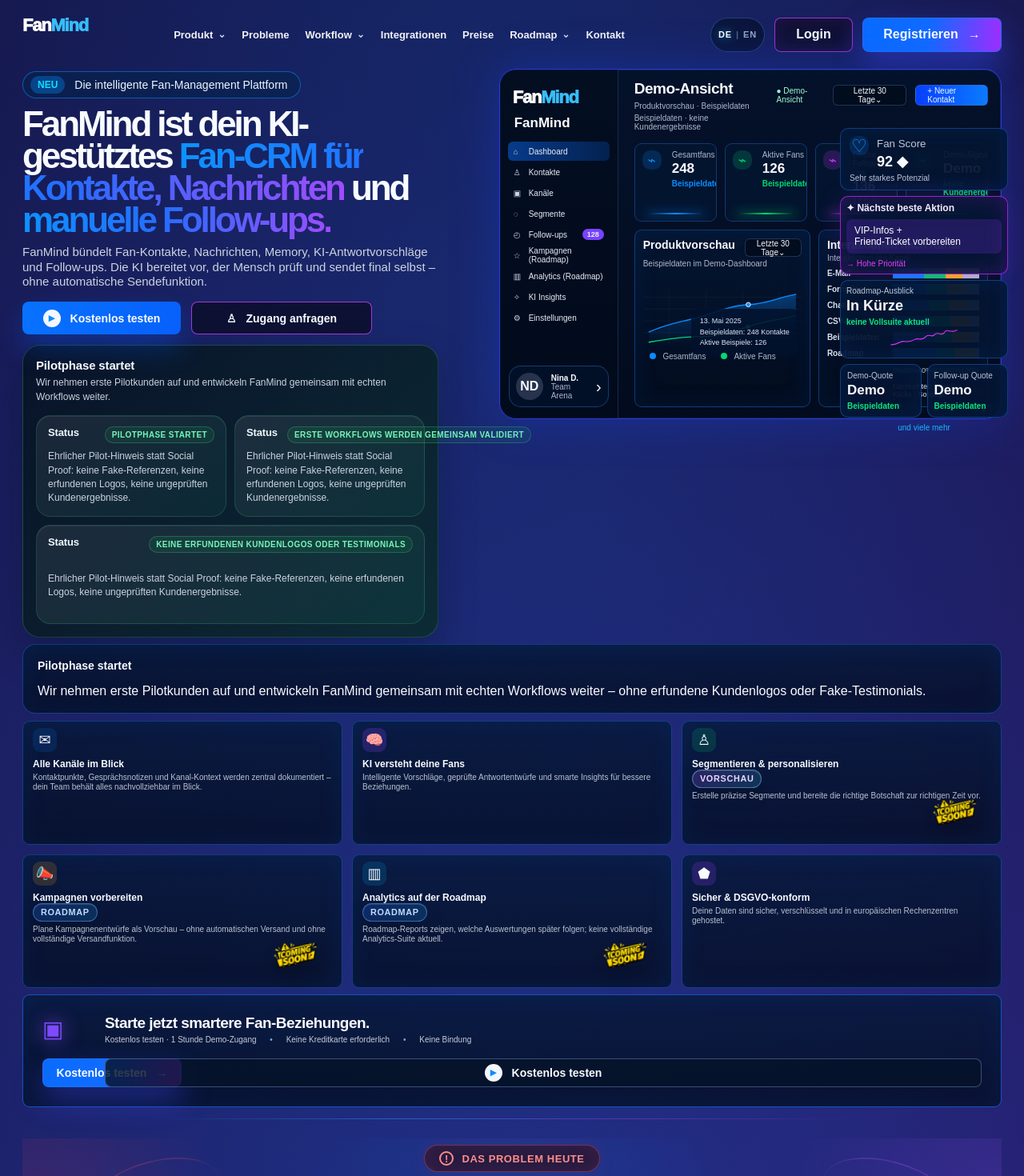
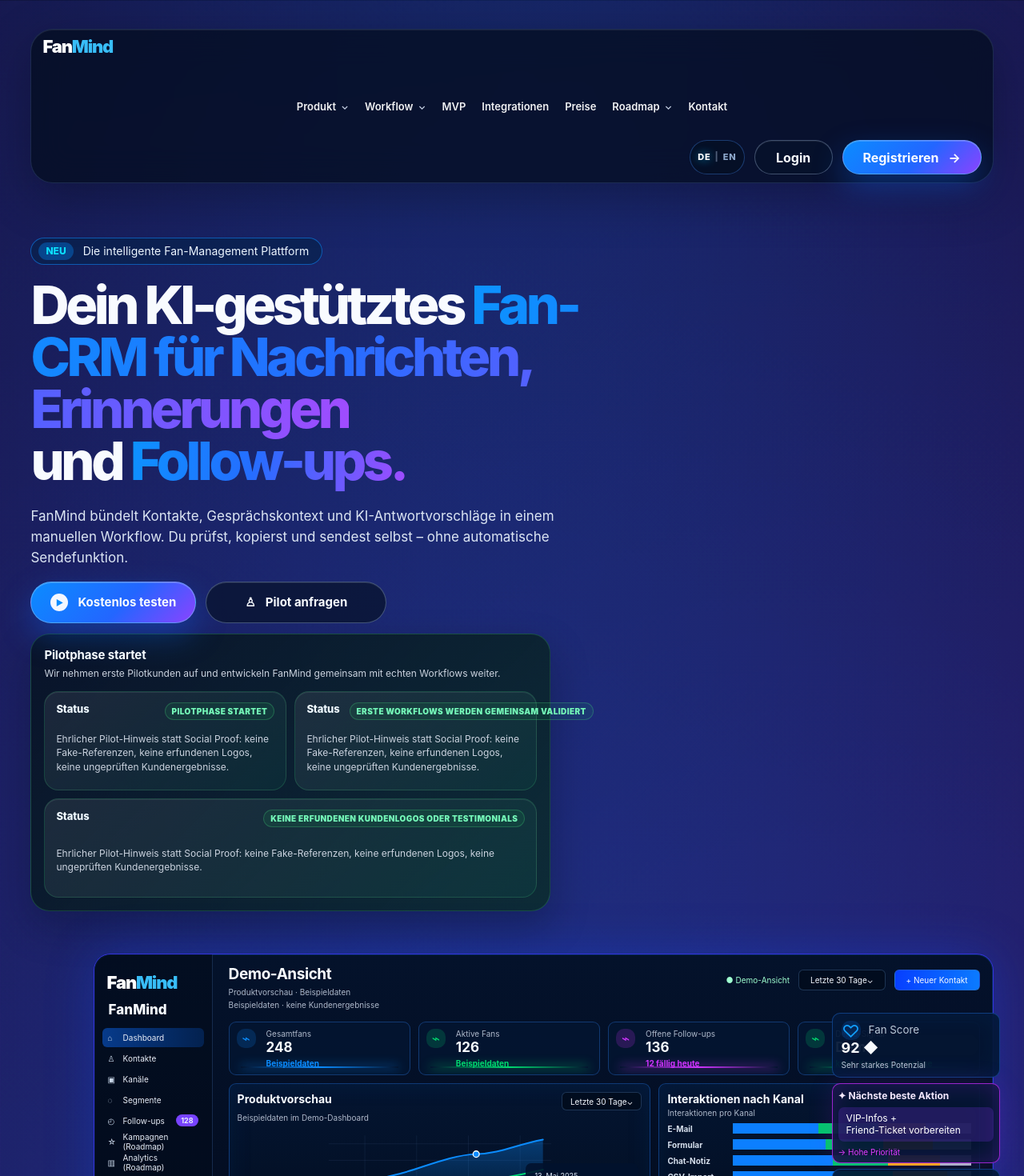
Before and after one commit to Bernds-tech/FanMind, a Next.js app: page /landing-v2 in a window 1280 px wide. Shown: the top 1470 px of the page at 80% size. Built offline with nearby package versions, Linux system fonts and the light colour scheme.

Commit message:
Polish landing page for go-live

```diff
--- a/src/app/landing-v2/page.tsx
+++ b/src/app/landing-v2/page.tsx
@@ -2,7 +2,7 @@ import type { Metadata } from "next";
 import Image from "next/image";
 import type { FeatureKey } from "@/config/plans";
 import { shouldShowFeature } from "@/lib/plans";
-import { createFanMindTranslator, fanmindCopy, getFanMindLanguage, landingPath, localizedPath, localizeFanMindValue, type FanMindLanguage } from "@/lib/fanmindCopy";
+import { createFanMindTranslator, getFanMindLanguage, landingPath, localizedPath, localizeFanMindValue, type FanMindLanguage } from "@/lib/fanmindCopy";
 import { FanMindLogo } from "@/components/FanMindLogo";
 import { ComingSoonMark } from "@/components/ComingSoonMark";
 import { PlatformLogo } from "@/components/PlatformLogo";
@@ -20,7 +20,8 @@ const LANDING_ROADMAP_HREF = "/landing-v2#roadmap";
 
 function statusVariantFromLabel(status?: string): FeatureStatusLabelVariant | undefined {
   if (!status) return undefined;
-  if (["Roadmap", "In Kürze"].includes(status)) return "roadmap";
+  if (["Roadmap", "In Kürze", "Coming Soon"].includes(status)) return "roadmap";
+  if (["Beta / in Vorbereitung"].includes(status)) return "preview";
   if (["Vorschau", "Preview", "BETA"].includes(status)) return "preview";
   if (["Geplant", "Planned"].includes(status)) return "planned";
   if (["Aktiv", "Bereit", "Verfügbar", "Aktiv", "Active"].includes(status)) return "active";
@@ -31,8 +32,8 @@ const comingSoonIntegrationPlatforms = new Set(["email", "discord", "whatsapp",
 
 const navItems = [
   { label: "Produkt", href: "#produkt-showcase", caret: true },
-  { label: "Probleme", href: "#problem" },
   { label: "Workflow", href: "#conversion", caret: true },
+  { label: "MVP", href: "#features" },
   { label: "Integrationen", href: "#integrationen" },
   { label: "Preise", href: "#preise" },
   { label: "Roadmap", href: LANDING_ROADMAP_HREF, caret: true },
@@ -48,41 +49,39 @@ const pilotSignals = [
 const features = [
   {
     icon: "✉",
-    title: "Alle Kanäle im Blick",
-    text: "Kontaktpunkte, Gesprächsnotizen und Kanal-Kontext werden zentral dokumentiert – dein Team behält alles nachvollziehbar im Blick.",
+    title: "Kontakte / Fans",
+    text: "Profile, Gesprächsnotizen, Tags und Kontaktverlauf werden zentral und nachvollziehbar gepflegt.",
     tone: "blue",
   },
   {
     icon: "🧠",
-    title: "KI versteht deine Fans",
-    text: "Intelligente Vorschläge, geprüfte Antwortentwürfe und smarte Insights für bessere Beziehungen.",
+    title: "KI-Antwortvorschläge",
+    text: "FanMind erstellt passende Entwürfe aus Kontext und Memory. Du prüfst, kopierst und sendest selbst.",
     tone: "purple",
   },
   {
     icon: "♙",
-    title: "Segmentieren & personalisieren",
-    status: "Vorschau",
-    text: "Erstelle präzise Segmente und bereite die richtige Botschaft zur richtigen Zeit vor.",
+    title: "CSV-Import & Memory",
+    text: "Bestehende Kontakte importieren, Details speichern und Follow-ups aus dem Kontext vorbereiten.",
     tone: "green",
   },
   {
     icon: "📣",
-    title: "Kampagnen vorbereiten",
+    title: "Manuelle Follow-ups",
+    text: "Nächste Schritte bleiben sichtbar, priorisiert und bewusst manuell steuerbar.",
+    tone: "orange",
+  },
+  {
+    icon: "▥",
+    title: "Ehrliche Roadmap",
     status: "Roadmap",
-    text: "Plane Kampagnenentwürfe als Vorschau – ohne automatischen Versand und ohne vollständige Versandfunktion.",
-    tone: "orange",
-  },
-  {
-    icon: "▥",
-    title: "Analytics auf der Roadmap",
-    status: "Roadmap",
-    text: "Roadmap-Reports zeigen, welche Auswertungen später folgen; keine vollständige Analytics-Suite aktuell.",
+    text: "Kampagnen, Reichweiten-Analytics und Rollen/Rechte sind klar als spätere Ausbaustufen markiert.",
     tone: "cyan",
   },
   {
     icon: "⬟",
-    title: "Sicher & DSGVO-konform",
-    text: "Deine Daten sind sicher, verschlüsselt und in europäischen Rechenzentren gehostet.",
+    title: "Kontrolle & Sicherheit",
+    text: "Keine automatische Sendefunktion, keine Bankdaten in FanMind und sichere Zahlung über den Zahlungsanbieter.",
     tone: "violet",
   },
 ];
@@ -360,7 +359,7 @@ const integrationChannels = [
     platform: "whatsapp",
     title: "WhatsApp",
     text: "Kontakte, Handles und Chat-Kontext für die spätere Synchronisation vorbereiten.",
-    status: "Coming Soon",
+    status: "Beta / in Vorbereitung",
     tone: "green",
   },
   {
@@ -375,8 +374,8 @@ const integrationChannels = [
     icon: "f",
     platform: "facebook",
     title: "Facebook",
-    text: "Profil- und Seitenkontakte für die spätere Synchronisation vorbereiten.",
-    status: "Coming Soon",
+    text: "Profil- und Seitenkontakte als vorbereiteten Beta-Workflow einordnen – keine produktive Vollintegration.",
+    status: "Beta / in Vorbereitung",
     tone: "blue",
   },
   {
@@ -399,8 +398,8 @@ const integrationChannels = [
     icon: "◎",
     platform: "instagram",
     title: "Instagram",
-    text: "DM-Kontext, Profile und relevante Aktivität für die spätere Synchronisation vorbereiten.",
-    status: "Coming Soon",
+    text: "DM-Kontext und Profile als vorbereiteten Beta-Workflow einordnen – keine produktive Vollintegration.",
+    status: "Beta / in Vorbereitung",
     tone: "pink",
   },
   {
@@ -460,13 +459,13 @@ const integrationBenefits = [
   {
     icon: "◷",
     title: "Beta / vorbereitet",
-    text: "Facebook und Instagram werden nur als vorbereitete Workflows gezeigt; keine produktive Vollintegration.",
+    text: "Facebook, Instagram und WhatsApp werden nur als vorbereitete Beta-Workflows gezeigt; keine produktive Vollintegration.",
     tone: "purple",
   },
   {
     icon: "▣",
     title: "Coming Soon",
-    text: "WhatsApp, TikTok, X, Discord, automatische Kampagnen, Reichweiten-Analytics sowie tiefe Rollen/Rechte.",
+    text: "TikTok, X, Discord, Kampagnen, Analytics/Reichweite sowie Rollen/Rechte bleiben Roadmap.",
     tone: "green",
   },
   {
@@ -529,10 +528,10 @@ const privacyControlCards = [
   },
   {
     number: "4",
-    icon: "⚠",
+    icon: "◇",
     title: "Do-not-push-Regeln",
     text: "Präferenzen und Sperrlisten werden respektiert – für vertrauensvolle, bewusste Kommunikation.",
-    label: "Automatisch geschützt gedacht",
+    label: "Roadmap: Präferenzen",
     tone: "amber",
   },
   {
@@ -655,26 +654,26 @@ const faqs = [
 const faqContacts = [
   {
     icon: "✉",
-    title: "Kontakt aufnehmen",
-    text: "Schreib uns eine Nachricht oder buche ein persönliches Gespräch.",
-    cta: "Jetzt schreiben",
-    href: "mailto:kontakt@fanmind.de?subject=Frage%20zu%20FanMind",
+    title: "Pilot anfragen",
+    text: "Schreib uns eine Nachricht zu deinem Use Case und zum passenden Pilot-Setup.",
+    cta: "Pilot anfragen",
+    href: "mailto:kontakt@fanmind.de?subject=Pilot%20anfragen",
     tone: "blue",
   },
   {
     icon: "▶",
-    title: "Zugang anfragen",
-    text: "Erlebe FanMind live und sieh, wie es für dich funktioniert.",
-    cta: "Zugang anfragen",
-    href: "#produkt-showcase",
+    title: "Kostenlos testen",
+    text: "Sieh dir die Produktvorschau an und starte mit einem kostenlosen Demo-Zugang.",
+    cta: "Kostenlos testen",
+    href: "/register",
     tone: "purple",
   },
   {
     icon: "ϟ",
-    title: "Antwort in unter 24 Stunden",
-    text: "Wir antworten schnell – persönlich und auf den Punkt.",
-    cta: "Mehr erfahren",
-    href: "/register",
+    title: "Login für bestehende Teams",
+    text: "Bestehende Nutzer gelangen direkt in ihren FanMind-Workspace.",
+    cta: "Login",
+    href: "/login",
     tone: "green",
   },
 ];
@@ -702,11 +701,11 @@ const pricingPlans = [
   {
     icon: "🚀",
     name: "Pilot / Setup",
-    eyebrow: "Zum Einstieg",
-    audience: "Für Teams, die einen geführten Setup-/Pilotmonat als echten Testmonat möchten.",
+    eyebrow: "Geführter Testmonat",
+    audience: "Für Teams, die FanMind mit einem echten Workflow gemeinsam einrichten und prüfen möchten.",
     pricePrefix: "",
     price: "990 € einmalig · zzgl. USt.",
-    cadence: "1 Testmonat · keine automatische Verlängerung",
+    cadence: "1 Testmonat · kein Abo · keine automatische Verlängerung",
     options: undefined,
     cta: "Pilot anfragen",
     href: "/register?plan=pilot",
@@ -714,100 +713,81 @@ const pricingPlans = [
     featured: false,
     status: "Aktiv",
     features: [
-      "Geführter Setup-/Pilotmonat",
-      "Ziel: echter Testmonat mit begleitetem Setup",
-      "1 Testmonat ohne automatische Verlängerung",
-      "Keine automatische Verlängerung, kein Abo, keine Bindung",
-      "Demo-Workspace, Kontakte/Fans und manuelle Kontakte testen",
-      "CSV-Import minimal, Notizen und Fan-Gedächtnis testen",
-      "Follow-ups, KI-Antwortvorschläge und Fan-Analyse-Report testen",
-      "Kanäle-Roadmap / Coming Soon sichtbar",
-      "Endet, wenn du danach nicht weitermachst",
+      "Begleiteter Setup-/Pilotmonat",
+      "Demo-Workspace mit realistischem MVP-Workflow",
+      "Kontakte/Fans, CSV-Import, Notizen und Memory testen",
+      "Follow-ups und KI-Antwortvorschläge prüfen",
+      "Externe Social-Integrationen klar als Roadmap/Beta markiert",
+      "Endet ohne automatische Verlängerung",
     ],
   },
   {
     icon: "♙",
-    name: "Starter",
-    eyebrow: "",
-    audience: "Für kleine Teams mit einem ersten echten Workspace.",
+    name: "Starter Flex",
+    eyebrow: "Monatlich kündbar",
+    audience: "Für kleine Teams, die produktiv starten und flexibel bleiben möchten.",
     pricePrefix: "",
-    price: "Starter ab 312 €/Monat · zzgl. USt.",
-    cadence: "Zwei Starter-Optionen im Paket",
-    options: [
-      {
-        title: "Starter Flex",
-        price: "990 € Setup + 312 €/Monat · zzgl. USt.",
-        note: "monatlich kündbar",
-        description: "Für Teams, die ohne Laufzeitbindung starten möchten.",
-      },
-      {
-        title: "Starter 12 Monate",
-        price: "0 € Setup + 312 €/Monat · zzgl. USt.",
-        note: "12 Monate Laufzeit",
-        description: "Für Teams, die die Einrichtung ohne Setup-Gebühr starten und sich für 12 Monate binden.",
-      },
-    ],
-    cta: "Starter wählen",
-    href: "/register?plan=starter",
+    price: "990 € Setup + 312 €/Monat · zzgl. USt.",
+    cadence: "monatlich kündbar",
+    options: undefined,
+    cta: "Registrieren",
+    href: "/register?plan=starter-flex",
     tone: "blue",
     featured: false,
     status: "Aktiv",
     features: [
-      "Starter Flex: 990 € Setup + 312 €/Monat · zzgl. USt. · monatlich kündbar",
-      "Starter 12 Monate: 0 € Setup + 312 €/Monat · zzgl. USt. · 12 Monate Laufzeit",
-      "Ein Profil / ein produktiver MVP-Workspace",
-      "Kontakte/Fans, manuelle Kontakte & CSV-Import minimal",
-      "Notizen und Fan-Gedächtnis / Memory",
+      "Ein produktiver MVP-Workspace",
+      "Kontakte/Fans und manuelle Kontaktpflege",
+      "CSV-Import, Notizen und Fan-Gedächtnis / Memory",
       "Follow-ups & Aufgaben inklusive /followups",
       "KI-Antwortvorschläge und Fan-Analyse-Report",
-      "Externe Social-Integrationen nur Roadmap/Preview",
-      "Beide Varianten gehören zum Starter-Paket",
+      "Kein automatischer Versand",
     ],
   },
   {
+    icon: "◎",
+    name: "Starter 12 Monate",
+    eyebrow: "Setup inklusive",
+    audience: "Für Teams, die FanMind langfristiger einführen und die Setup-Gebühr sparen möchten.",
+    pricePrefix: "",
+    price: "0 € Setup + 312 €/Monat · zzgl. USt.",
+    cadence: "12 Monate Laufzeit",
+    options: undefined,
+    cta: "Registrieren",
+    href: "/register?plan=starter-12",
+    tone: "green",
+    featured: true,
+    status: "Aktiv",
+    features: [
+      "Ein produktiver MVP-Workspace",
+      "Setup ohne separate Setup-Gebühr",
+      "Kontakte/Fans, CSV-Import und Memory",
+      "Follow-ups & Aufgaben inklusive /followups",
+      "KI-Antwortvorschläge und Fan-Analyse-Report",
+      "Externe Integrationen nur Beta/Roadmap",
+    ],
+  },
+  {
     icon: "▥",
-    name: "Growth",
+    name: "Growth / Agency",
     eyebrow: "Coming Soon",
-    audience: "Vorschau für wachsende Teams mit mehreren Profilen und mehr Struktur.",
+    audience: "Roadmap für wachsende Teams, Agenturen und mehrere Kunden-Workspaces.",
     pricePrefix: "",
-    price: "Coming Soon",
-    cadence: "Roadmap / Vorschau",
+    price: "Auf Anfrage",
+    cadence: "Coming Soon · nicht produktiv buchbar",
     options: undefined,
-    cta: "Auf Anfrage",
+    cta: "Pilot anfragen",
     href: "#kontakt",
     tone: "blue",
-    featured: true,
-    status: "Vorschau",
-    features: [
-      "Vorschau: mehrere Profile",
-      "Roadmap: mehr Struktur für Teams",
-      "Vorschau: erweiterte Follow-ups",
-      "Roadmap: Basis-Segmente",
-      "Noch nicht produktiv buchbar",
-      "Keine aktiven Features versprochen",
-    ],
-  },
-  {
-    icon: "♧",
-    name: "Agency",
-    eyebrow: "",
-    audience: "Roadmap-Vorschau für Agenturen mit mehreren Kunden und Team-Workflow.",
-    pricePrefix: "",
-    price: "Coming Soon",
-    cadence: "Roadmap / Vorschau",
-    options: undefined,
-    cta: "Auf Anfrage",
-    href: "#kontakt",
-    tone: "purple",
     featured: false,
     status: "Roadmap",
     features: [
-      "Vorschau: mehrere Profile / Kunden",
-      "Roadmap: Team-Workspace",
-      "Vorschau: größere Kontaktmengen",
-      "Roadmap: Workflow-Steuerung",
-      "Noch nicht produktiv buchbar",
-      "Analytics, Rollen & Integrationen als Roadmap / In Kürze",
+      "Mehrere Profile / Kunden als Roadmap",
+      "Team-Workspace und Rollen/Rechte geplant",
+      "Größere Kontaktmengen und Workflows geplant",
+      "Kampagnen und Analytics/Reichweite geplant",
+      "Noch nicht kaufbar dargestellt",
+      "Pilot-Feedback bestimmt den Ausbau",
     ],
   },
 ];
@@ -821,20 +801,20 @@ const pricingProofs = [
   },
   {
     icon: "✈",
-    title: "Sicherheitsgrenze: kein automatisches Senden",
-    text: "FanMind sendet nicht automatisch. Du entscheidest, wann und wie.",
+    title: "Keine automatische Sendefunktion",
+    text: "FanMind bereitet vor. Du entscheidest, kopierst und sendest selbst.",
     tone: "purple",
   },
   {
     icon: "↗",
-    title: "Pilot-Gebühr wird angerechnet",
-    text: "Der Pilot ist vom kostenlosen 1-Stunden-Demo-Zugang getrennt: 990 € einmalig zzgl. USt. für 1 Testmonat, ohne Abo und ohne automatische Verlängerung.",
+    title: "Keine Bankdaten in FanMind",
+    text: "Zahlungen laufen sicher über den Zahlungsanbieter; FanMind speichert keine Bankdaten.",
     tone: "green",
   },
   {
     icon: "◇",
-    title: "DSGVO-konform gedacht",
-    text: "Datenschutz steht im Fokus – Privacy by Design.",
+    title: "KI bleibt Assistenz",
+    text: "Antwortvorschläge sind Hilfen, keine Pflichtantworten und kein Autopilot.",
     tone: "cyan",
   },
   {
@@ -845,8 +825,8 @@ const pricingProofs = [
   },
   {
     icon: "▣",
-    title: "Sicherer KI-Einsatz",
-    text: "Prompts & Daten werden verantwortungsvoll verarbeitet.",
+    title: "Sicherer Zahlungsprozess",
+    text: "Pilot und Starter bleiben transparent mit zzgl. USt. und klaren Laufzeiten.",
     tone: "green",
   },
 ];
@@ -1047,7 +1027,6 @@ export default async function LandingV2({ searchParams }: LandingV2Props) {
   const params = await searchParams;
   const language = getFanMindLanguage(params?.lang);
   const t = createFanMindTranslator(language);
-  const navCopy = fanmindCopy[language].nav;
   const loginHref = localizedPath("/login", language);
   const registerHref = localizedPath("/register", language);
   const roadmapHref = landingPath(language, "#roadmap");
@@ -1100,7 +1079,7 @@ export default async function LandingV2({ searchParams }: LandingV2Props) {
               Login
             </a>
             <a className={styles.accessButton} href={registerHref}>
-              {navCopy.register} <span>→</span>
+              {t("Registrieren")} <span>→</span>
             </a>
           </div>
         </header>
@@ -1111,16 +1090,16 @@ export default async function LandingV2({ searchParams }: LandingV2Props) {
               <span>NEU</span> {t("Die intelligente Fan-Management Plattform")}
             </a>
             <h1>
-              {t("FanMind ist dein KI-gestütztes")} <span>Fan-CRM für Kontakte, Nachrichten</span> {t("und")}{" "}
-              <span>manuelle Follow-ups.</span>
+              {t("Dein KI-gestütztes")} <span>Fan-CRM für Nachrichten, Erinnerungen</span> {t("und")} {" "}
+              <span>Follow-ups.</span>
             </h1>
-            <p>{t("FanMind bündelt Fan-Kontakte, Nachrichten, Memory, KI-Antwortvorschläge und Follow-ups. Die KI bereitet vor, der Mensch prüft und sendet final selbst – ohne automatische Sendefunktion.")}</p>
+            <p>{t("FanMind bündelt Kontakte, Gesprächskontext und KI-Antwortvorschläge in einem manuellen Workflow. Du prüfst, kopierst und sendest selbst – ohne automatische Sendefunktion.")}</p>
             <div className={styles.heroCtas}>
               <a className={styles.demoButton} href="#produkt-showcase">
                 <span>▶</span> {t("Kostenlos testen")}
               </a>
               <a className={styles.outlineButton} href={registerHref}>
-                <span>♙</span> {t("Zugang anfragen")}
+                <span>♙</span> {t("Pilot anfragen")}
               </a>
             </div>
             <div id="zielgruppen" className={styles.socialProof}>
@@ -1501,7 +1480,7 @@ export default async function LandingV2({ searchParams }: LandingV2Props) {
             <span>▶</span> {t("Kostenlos testen")}
           </a>
           <a className={styles.outlineButton} href={registerHref}>
-            <span>♙</span> {t("Zugang anfragen")}
+            <span>♙</span> {t("Pilot anfragen")}
           </a>
         </div>
       </section>
@@ -1993,7 +1972,7 @@ export default async function LandingV2({ searchParams }: LandingV2Props) {
               <span>▶</span> {t("Kostenlos testen")}
             </a>
             <a className={styles.outlineButton} href={registerHref}>
-              {t("Zugang anfragen")}
+              {t("Pilot anfragen")}
             </a>
           </div>
           <p>
@@ -2127,7 +2106,7 @@ export default async function LandingV2({ searchParams }: LandingV2Props) {
               <span>▶</span> {t("Kostenlos testen")}
             </a>
             <a className={styles.outlineButton} href={registerHref}>
-              {t("Zugang anfragen")}
+              {t("Pilot anfragen")}
             </a>
           </div>
           <p>
@@ -2177,17 +2156,6 @@ export default async function LandingV2({ searchParams }: LandingV2Props) {
                 <strong>{plan.price}</strong>
                 <small>{plan.cadence}</small>
               </div>
-              {plan.options ? (
-                <div className={styles.pricingOptions}>
-                  {plan.options.map((option) => (
-                    <div className={styles.pricingOption} key={option.title}>
-                      <strong>{option.title}</strong>
-                      <span>{option.price} · {option.note}</span>
-                      <p>{option.description}</p>
-                    </div>
-                  ))}
-                </div>
-              ) : null}
               <ul>
                 {plan.features.map((feature) => (
                   <li key={feature}>{feature}</li>
@@ -2455,7 +2423,7 @@ export default async function LandingV2({ searchParams }: LandingV2Props) {
             </div>
             <div className={styles.landingFooterSignup} aria-label="Zugangsanfrage">
               <span>{t("E-Mail-Adresse eingeben")}</span>
-              <a href={registerHref}>{t("Zugang anfragen")} <span>→</span></a>
+              <a href={registerHref}>{t("Pilot anfragen")} <span>→</span></a>
               <small>{t("🛡 Persönliche Anfrage statt automatischem Newsletter.")}</small>
             </div>
           </div>
--- a/src/components/landing/ProductShowcaseSection.tsx
+++ b/src/components/landing/ProductShowcaseSection.tsx
@@ -22,9 +22,8 @@ const visibleLandingNavItems = navItems.filter((item) =>
 
 const metrics = [
   { label: "Demo-Kontakte", value: "248", change: "Beispieldaten", accent: "#0b8cff" },
-  { label: "Aktive Beispiele", value: "126", change: "Beispieldaten", accent: "#00e178" },
-  { label: "VIP-Beispiele", value: "18", change: "Demo", accent: "#9b55ff" },
-  { label: "Follow-ups heute", value: "12", change: "Demo", accent: "#00c9ff" },
+  { label: "Memory-Notizen", value: "42", change: "Beispieldaten", accent: "#00e178" },
+  { label: "Follow-ups", value: "12", change: "Beispieldaten", accent: "#00c9ff" },
 ];
 
 const contacts = [
@@ -41,7 +40,7 @@ const contacts = [
 const benefits = [
   ["♙", "Persönlicher Fan-Kontext", "Interaktionen, Tags und Notizen bleiben sichtbar, bevor dein Team antwortet."],
   ["☆", "Nächste beste Aktion", "Priorisierte Aufgaben zeigen, welcher geprüfte Schritt jetzt Wirkung hat."],
-  ["◌", "KI-gestützte Segmentierung", "KI erkennt Muster und schlägt Segmente vor; dein Team prüft und nutzt sie gezielt."],
+  ["▤", "CSV-Import & Notizen", "Bestehende Kontakte können in den MVP-Workflow übernommen und ergänzt werden."],
   ["↗", "Geprüfte nächste Schritte", "Follow-ups und vorbereitete Entwürfe bleiben transparent nachvollziehbar."],
 ];
 
@@ -49,7 +48,7 @@ const featureCards = [
   ["🧠", "Fan-Gedächtnis", "Merkt sich Kaufhistorie, Interessen, Notizen und Kontaktverlauf pro Fan."],
   ["✦", "KI-Antwortvorschläge", "Liefert passende Entwürfe – Mensch prüft, editiert und gibt frei."],
   ["☑", "Follow-up Queue", "Bündelt fällige Aktionen nach Priorität, Owner und nächstem Schritt."],
-  ["📣", "Kampagnen & Analytics", "Als Vorschau sichtbar: Inhalte planen und Roadmap-Auswertungen prüfen."],
+  ["▣", "Roadmap sauber markiert", "Kampagnen, Analytics und externe Kanäle bleiben als Roadmap/Beta getrennt."],
 ];
 
 
```
Also changed, not shown: src/components/landing/ProductShowcaseSection.module.css (+63 -0 lines), src/app/landing-v2/landing-v2.module.css.
